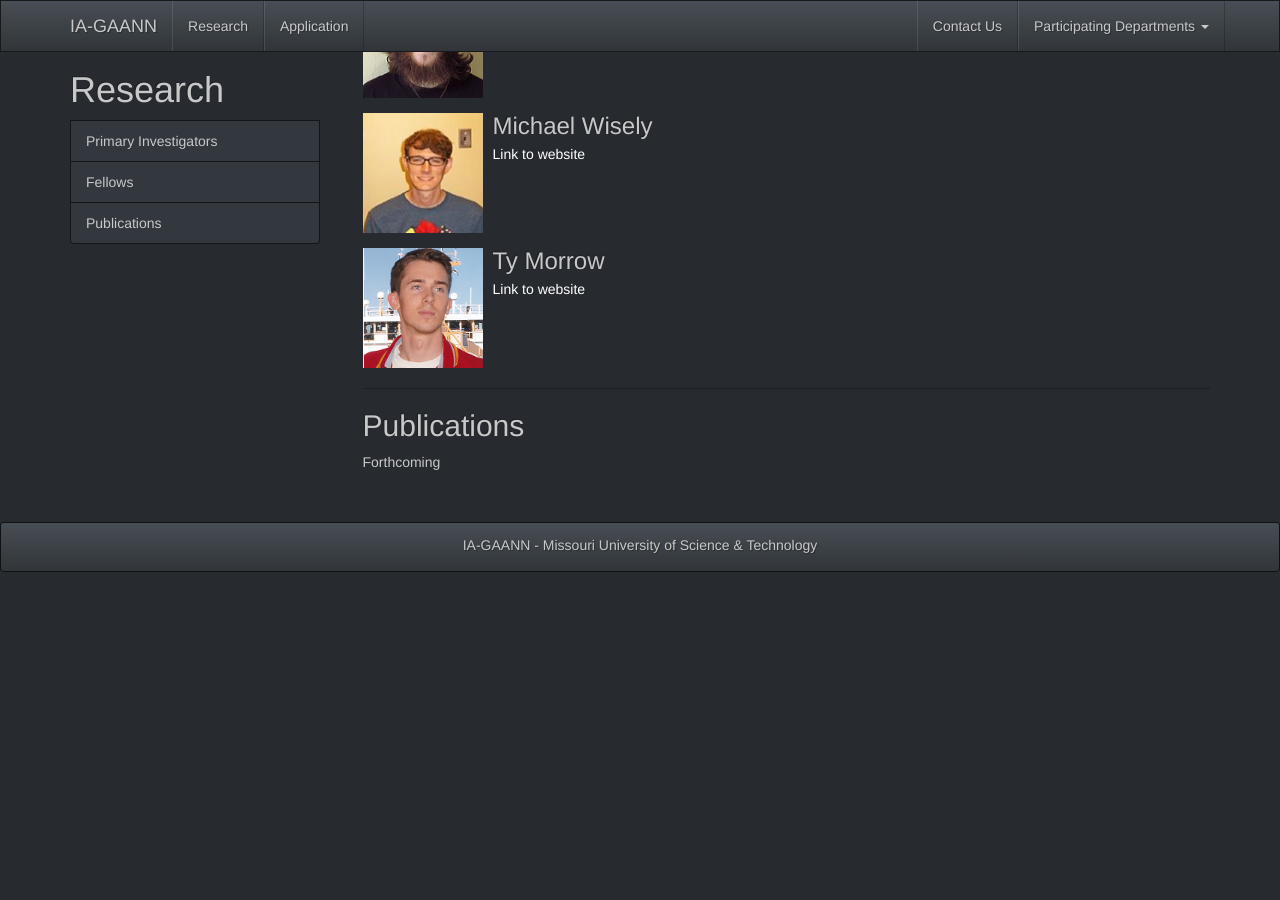
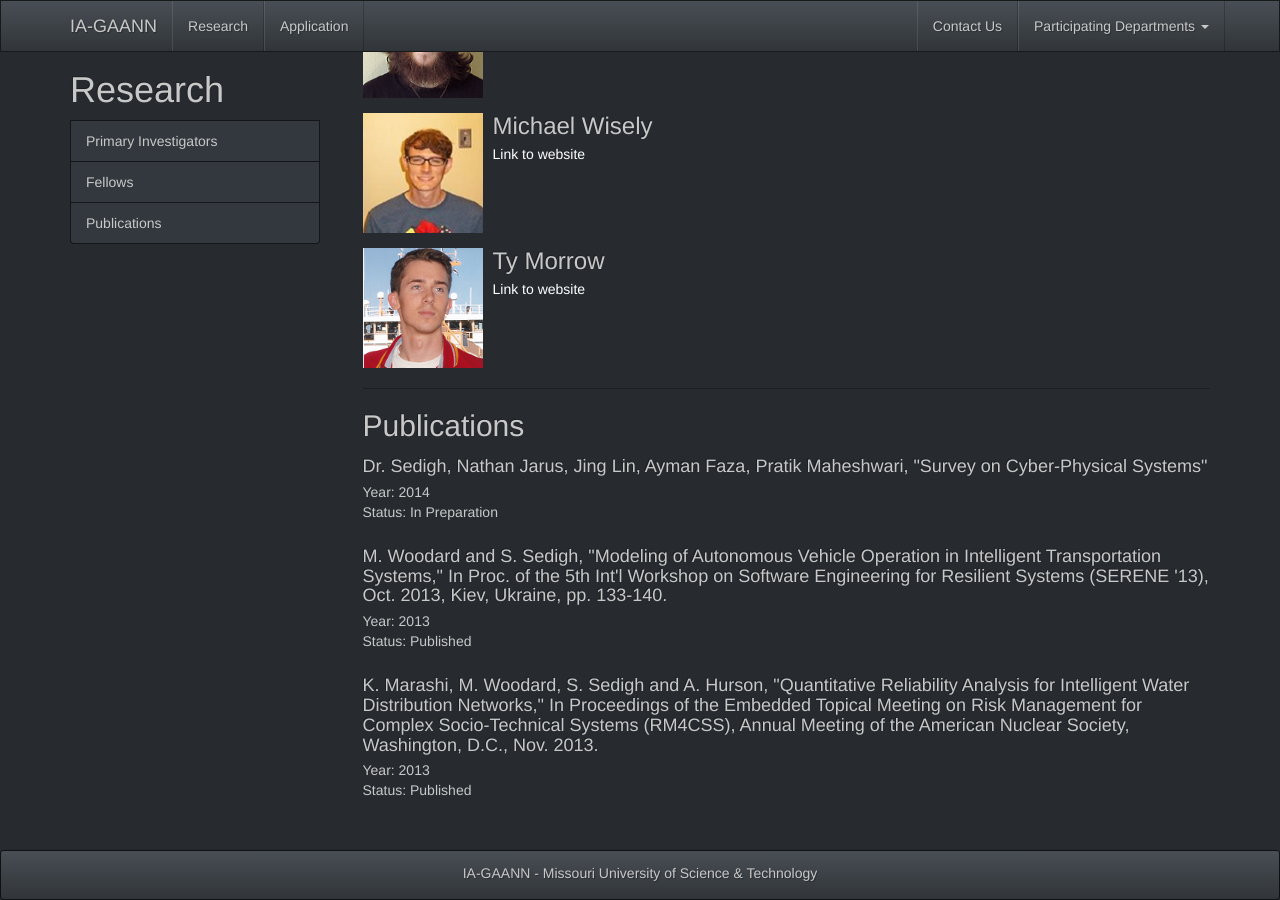
Before and after one commit to michaelwisely/IA-GAANN, a Jekyll site: the page built from research.html, in a window 1280 px wide and 900 px high, scrolled down 954 px. Built offline with Jekyll 4.4.1, drawn with Linux system fonts in a browser that asks for light colours; nearby versions of some CDN libraries; before the commit the page ends 1526 px from its top, so only the background shows below that.

Commit message:
Added Publications

```diff
--- /dev/null
+++ b/_data/publications.yml
@@ -0,0 +1,13 @@
+- citation: Dr. Sedigh, Nathan Jarus, Jing Lin, Ayman Faza, Pratik Maheshwari, "Survey on Cyber-Physical Systems"
+  year: 2014
+  status: In Preparation
+  link:
+
+- citation: M. Woodard and S. Sedigh, "Modeling of Autonomous Vehicle Operation in Intelligent Transportation Systems," In Proc. of the 5th Int'l Workshop on Software Engineering for Resilient Systems (SERENE '13), Oct. 2013, Kiev, Ukraine, pp. 133-140.
+  year: 2013
+  status: Published
+  link:
+
+- citation: K. Marashi, M. Woodard, S. Sedigh and A. Hurson, "Quantitative Reliability Analysis for Intelligent Water Distribution Networks," In Proceedings of the Embedded Topical Meeting on Risk Management for Complex Socio-Technical Systems (RM4CSS), Annual Meeting of the American Nuclear Society, Washington, D.C., Nov. 2013.
+  year: 2013
+  status: Published
--- /dev/null
+++ b/_includes/publication.html
@@ -0,0 +1,13 @@
+<div class="media">
+  <div class="media-body">
+    <h4 class="media-heading">{{ pub.citation }} </h4>
+    <p>
+        Year: {{ pub.year }} <br />
+        Status: {{ pub.status }}
+        {% if pub.link %}
+            <br />
+            <a href="{{ pub.link }}" target="_blank">Link</a>
+        {% endif %}
+    </p>
+  </div>
+</div>
--- a/research.html
+++ b/research.html
@@ -37,8 +37,10 @@ title: Research
     <hr />
 
     <h2 id="Publications">Publications</h2>
-    <p>
-      Forthcoming
-    </p>
+
+    {% for pub in site.data.publications %}
+      {% include publication.html %}
+    {% endfor %}
+
   </div>
 </div>
```
